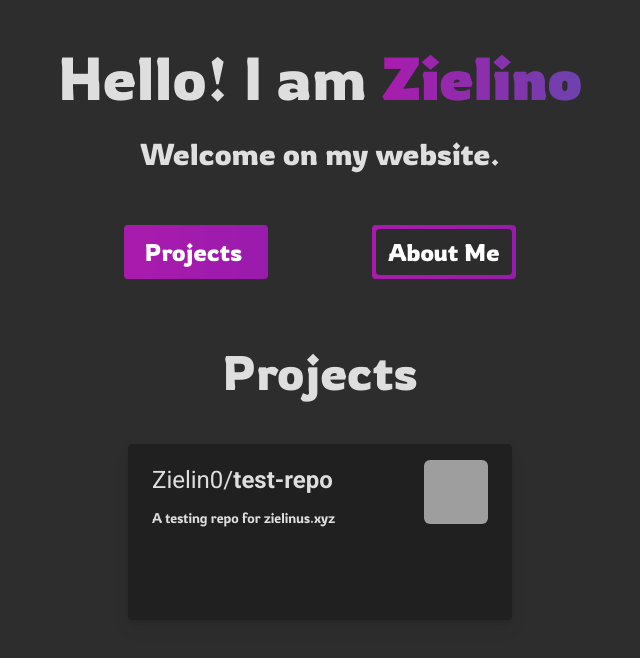
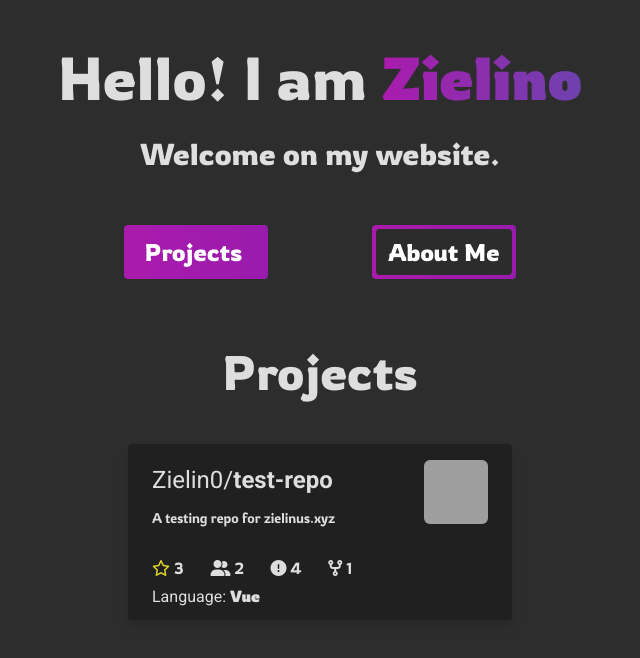
Before and after one commit to Zielin0/zielinus.xyz, a Vue app: page / in a window 1280 px wide. Shown: the top 658 px of the page, without its empty margins (320-960 px from the left). Built offline with nearby package versions, Linux system fonts and the light colour scheme; grey boxes are pictures that could not be loaded.

Commit message:
chore(components): add icons and language to GithubCard

```diff
--- a/src/components/GithubCard.vue
+++ b/src/components/GithubCard.vue
@@ -57,6 +57,18 @@ defineProps({
         {{ description }}
       </h2>
     </div>
-    <!-- @TODO: Icons here -->
+    <div class="flex font-light pl-6 pt-7 justify-between max-w-[14rem]">
+      <span>
+        <i class="fa-regular fa-star pr-1 text-yellow" />{{ stars }}
+      </span>
+      <span> <i class="fa-solid fa-user-group pr-1" />{{ contributors }}</span>
+      <span>
+        <i class="fa-solid fa-circle-exclamation pr-1" />{{ issues }}
+      </span>
+      <span><i class="fa-solid fa-code-fork pr-1" />{{ forks }}</span>
+    </div>
+    <h2 class="text-md font-roboto font-normal pl-6 pt-1">
+      Language:&nbsp;<span class="font-rowdies font-bold">{{ language }}</span>
+    </h2>
   </div>
 </template>
```
